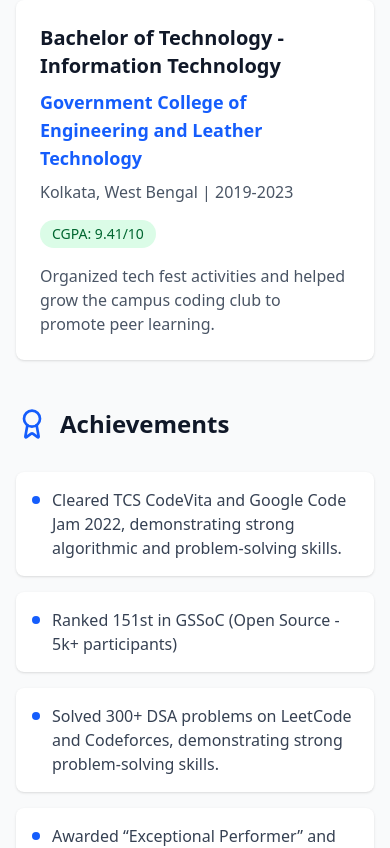
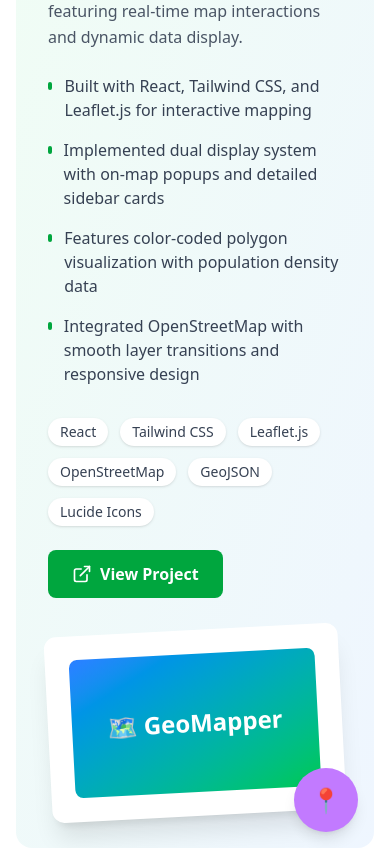
Before and after one commit to PritomDutta89/my-portfolio, a React (Vite) app: page / in a window 390 px wide. Shown: the part 6980-7828 px from the top of the page. Built offline with nearby package versions, Linux system fonts and the light colour scheme.

Commit message:
Added personal projects

```diff
--- a/src/components/Portfolio.jsx
+++ b/src/components/Portfolio.jsx
@@ -144,7 +144,7 @@ const Portfolio = () => {
                   href="https://drive.google.com/file/d/1ifolTM7T69ujNj309dc3uHJEOkd7NdAC/view?usp=sharing"
                   className="border-2 border-gray-300 text-gray-700 px-8 py-3 rounded-lg font-semibold hover:border-blue-600 hover:text-blue-600 transition-colors flex items-center justify-center"
                 >
-                  <Download className="w-5 h-5 mr-2"/>
+                  <Download className="w-5 h-5 mr-2" />
                   Download CV
                 </a>
               </div>
@@ -412,6 +412,96 @@ const Portfolio = () => {
               </div>
             </div>
           </div>
+
+          <div className="bg-gradient-to-br from-green-50 to-blue-50 rounded-2xl p-8 lg:p-12 mt-[2rem]">
+            <div className="grid lg:grid-cols-2 gap-8 items-center">
+              <div className="order-2 lg:order-1 relative">
+                <div className="bg-white rounded-xl shadow-xl p-6 transform -rotate-3 hover:rotate-0 transition-transform">
+                  <div className="aspect-video bg-gradient-to-br from-blue-500 to-green-500 rounded-lg flex items-center justify-center">
+                    <div className="text-white text-2xl font-bold">
+                      🗺️ GeoMapper
+                    </div>
+                  </div>
+                </div>
+                <div className="absolute -bottom-4 -right-4 bg-purple-400 w-16 h-16 rounded-full flex items-center justify-center shadow-lg">
+                  <span className="text-2xl">📍</span>
+                </div>
+              </div>
+
+              <div className="order-1 lg:order-2">
+                <h3 className="text-2xl lg:text-3xl font-bold text-gray-900 mb-4">
+                  GeoView - Spatial Data Map Viewer
+                </h3>
+                <p className="text-gray-600 mb-6 leading-relaxed">
+                  An interactive geospatial data visualization application with
+                  support for point markers and polygon layers, featuring
+                  real-time map interactions and dynamic data display.
+                </p>
+
+                <div className="space-y-4 mb-8">
+                  <div className="flex items-start">
+                    <div className="w-2 h-2 bg-green-600 rounded-full mt-2 mr-3"></div>
+                    <span className="text-gray-700">
+                      Built with React, Tailwind CSS, and Leaflet.js for
+                      interactive mapping
+                    </span>
+                  </div>
+                  <div className="flex items-start">
+                    <div className="w-2 h-2 bg-green-600 rounded-full mt-2 mr-3"></div>
+                    <span className="text-gray-700">
+                      Implemented dual display system with on-map popups and
+                      detailed sidebar cards
+                    </span>
+                  </div>
+                  <div className="flex items-start">
+                    <div className="w-2 h-2 bg-green-600 rounded-full mt-2 mr-3"></div>
+                    <span className="text-gray-700">
+                      Features color-coded polygon visualization with population
+                      density data
+                    </span>
+                  </div>
+                  <div className="flex items-start">
+                    <div className="w-2 h-2 bg-green-600 rounded-full mt-2 mr-3"></div>
+                    <span className="text-gray-700">
+                      Integrated OpenStreetMap with smooth layer transitions and
+                      responsive design
+                    </span>
+                  </div>
+                </div>
+
+                <div className="flex flex-wrap gap-3 mb-6">
+                  <span className="px-3 py-1 bg-white text-gray-700 rounded-full text-sm font-medium shadow-sm">
+                    React
+                  </span>
+                  <span className="px-3 py-1 bg-white text-gray-700 rounded-full text-sm font-medium shadow-sm">
+                    Tailwind CSS
+                  </span>
+                  <span className="px-3 py-1 bg-white text-gray-700 rounded-full text-sm font-medium shadow-sm">
+                    Leaflet.js
+                  </span>
+                  <span className="px-3 py-1 bg-white text-gray-700 rounded-full text-sm font-medium shadow-sm">
+                    OpenStreetMap
+                  </span>
+                  <span className="px-3 py-1 bg-white text-gray-700 rounded-full text-sm font-medium shadow-sm">
+                    GeoJSON
+                  </span>
+                  <span className="px-3 py-1 bg-white text-gray-700 rounded-full text-sm font-medium shadow-sm">
+                    Lucide Icons
+                  </span>
+                </div>
+
+                <a
+                  href="https://github.com/PritomDutta89/GeoView"
+                  target="_blank"
+                  rel="noopener noreferrer"
+                  className="inline-flex items-center bg-green-600 text-white px-6 py-3 rounded-lg font-semibold hover:bg-green-700 transition-colors"
+                >
+                  <ExternalLink className="w-5 h-5 mr-2" />
+                  View Project
+                </a>
+              </div>
+            </div>
+          </div>
         </div>
       </section>
 
@@ -440,7 +530,7 @@ const Portfolio = () => {
                 </p>
                 <div className="flex items-center">
                   <span className="bg-green-100 text-green-800 px-3 py-1 rounded-full text-sm font-medium">
-                    CGPA: 9.41/10
+                    CGPA: 9.41
                   </span>
                 </div>
                 <p className="text-gray-600 mt-4">
```
